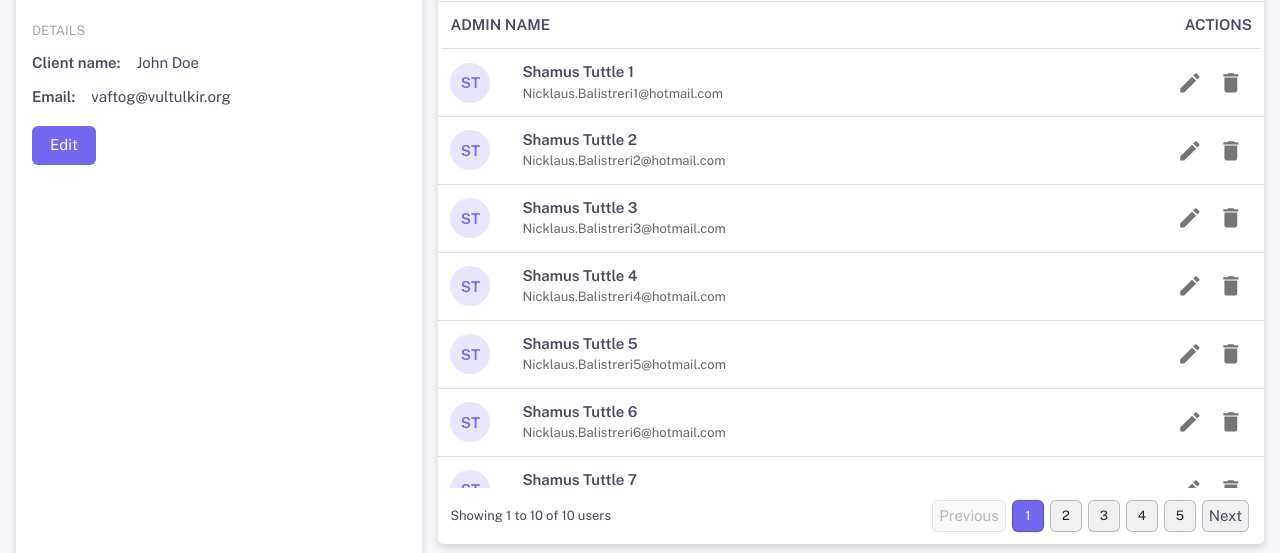
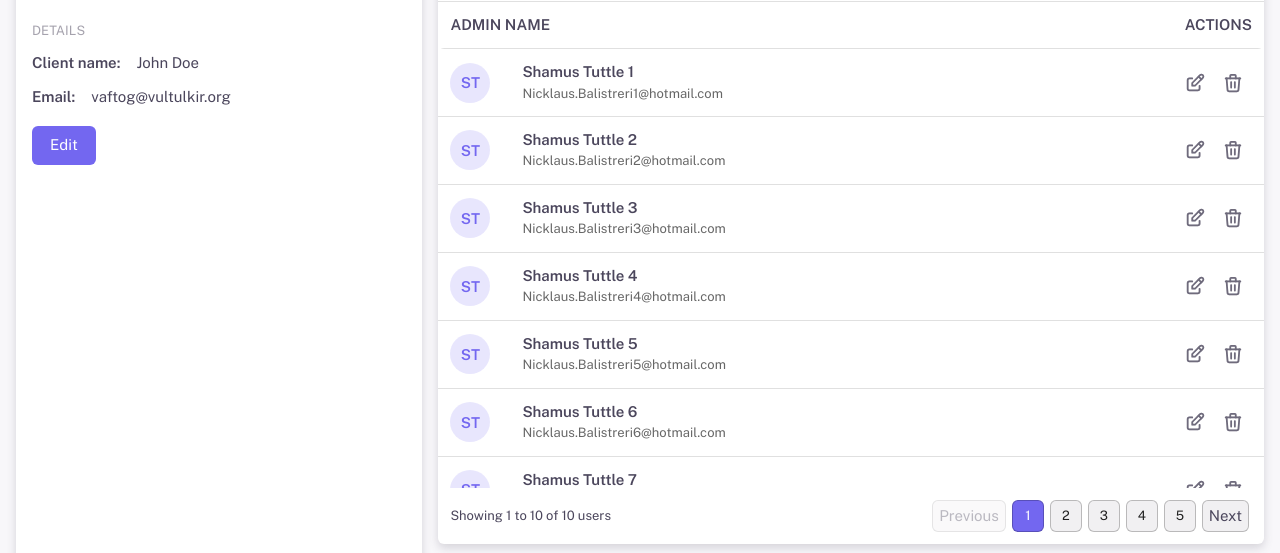
Before and after one commit to ZenBit-Tech/CodeCrafters_fe, a React (Vite) app: page /admin-list in a window 1280 px wide. Shown: the part 142-695 px from the top of the page. Built offline with nearby package versions, Linux system fonts and the light colour scheme; no server answers.

Commit message:
feat(icons): add two icons from design for edit and delete in rows

```diff
--- a/src/pages/components/AdminListTable/index.tsx
+++ b/src/pages/components/AdminListTable/index.tsx
@@ -7,9 +7,9 @@ import {
   Pagination,
   Typography,
 } from '@mui/material';
-import EditIcon from '@mui/icons-material/Edit';
-import DeleteIcon from '@mui/icons-material/Delete';
 
+import editIcon from '@/assets/icons/edit.svg';
+import deleteIcon from '@/assets/icons/delete.svg';
 import Button from '@/components/Button';
 import TextInput from '@/components/TextInput';
 import {
@@ -25,6 +25,8 @@ import {
   StyledPaginationButton,
   StyledPaginationItem,
   ScrollContainer,
+  EditIcon,
+  DeleteIcon,
 } from '@/pages/components/AdminListTable/styles';
 
 interface Admin {
@@ -110,10 +112,13 @@ const AdminListTable: React.FC<AdminListTableProps> = ({
             </FlexBox>
             <Box>
               <IconButton>
-                <EditIcon />
+                <EditIcon src={editIcon} alt={t('adminList.altText.edit')} />
               </IconButton>
               <IconButton>
-                <DeleteIcon />
+                <DeleteIcon
+                  src={deleteIcon}
+                  alt={t('adminList.altText.delete')}
+                />
               </IconButton>
             </Box>
           </AdminListItem>
--- a/src/pages/components/AdminListTable/styles.ts
+++ b/src/pages/components/AdminListTable/styles.ts
@@ -108,3 +108,13 @@ export const TableTitle = styled(Typography)({
   fontSize: FONT.fontSize.medium,
   color: COLORS.text.dark,
 });
+
+export const DeleteIcon = styled('img')({
+  width: '22px',
+  height: '22px',
+});
+
+export const EditIcon = styled('img')({
+  width: '22px',
+  height: '22px',
+});
--- a/src/utils/i18n.ts
+++ b/src/utils/i18n.ts
@@ -43,6 +43,10 @@ const resources = {
         pagination: 'Showing {{start}} to {{end}} of {{total}} users',
         prev: 'Previous',
         next: 'Next',
+        altText: {
+          edit: 'Edit Icon',
+          delete: 'Delete Icon',
+        },
       },
     },
   },
```
Also changed, not shown: src/assets/icons/delete.svg (added), src/assets/icons/edit.svg (added).
